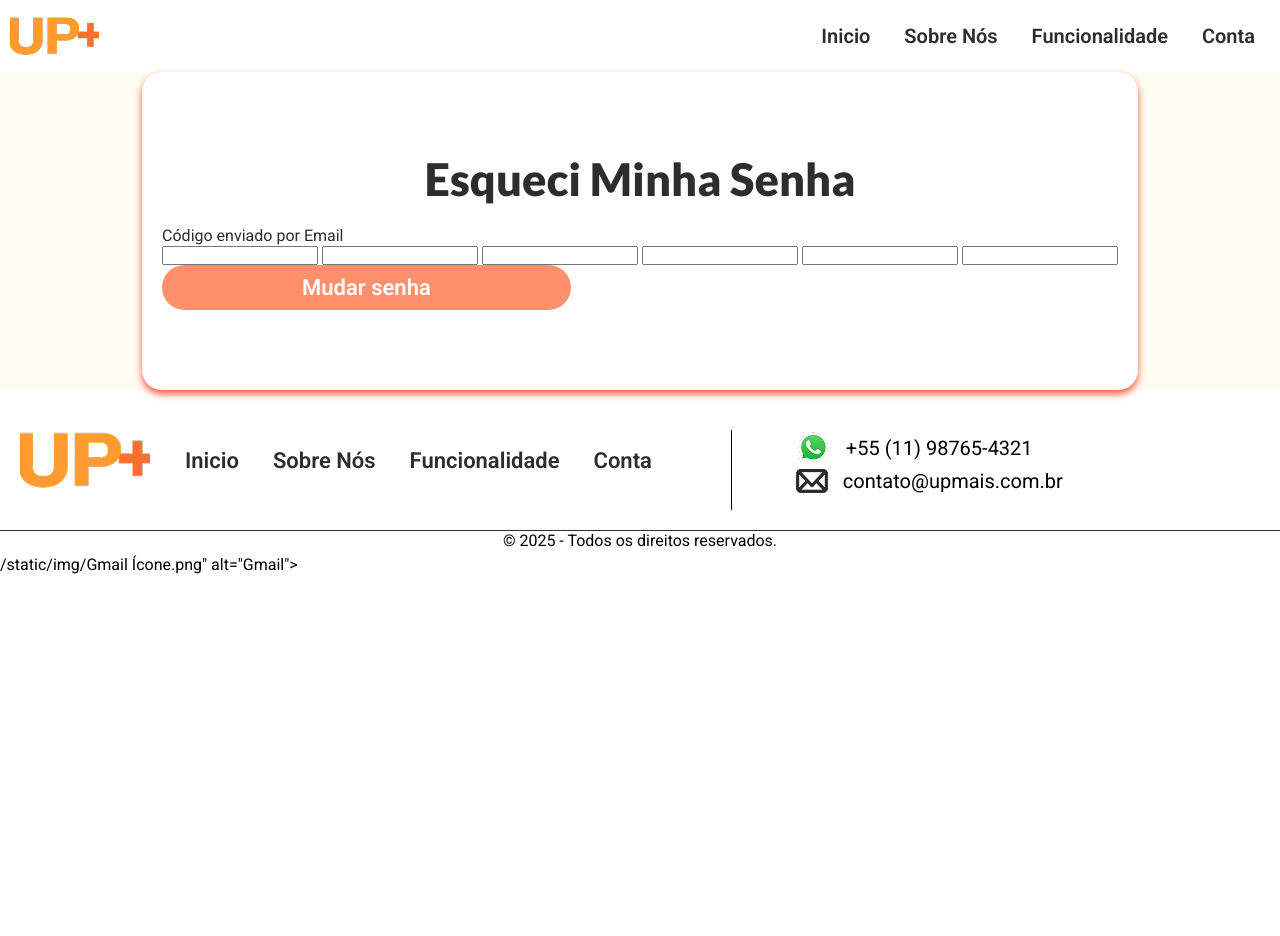
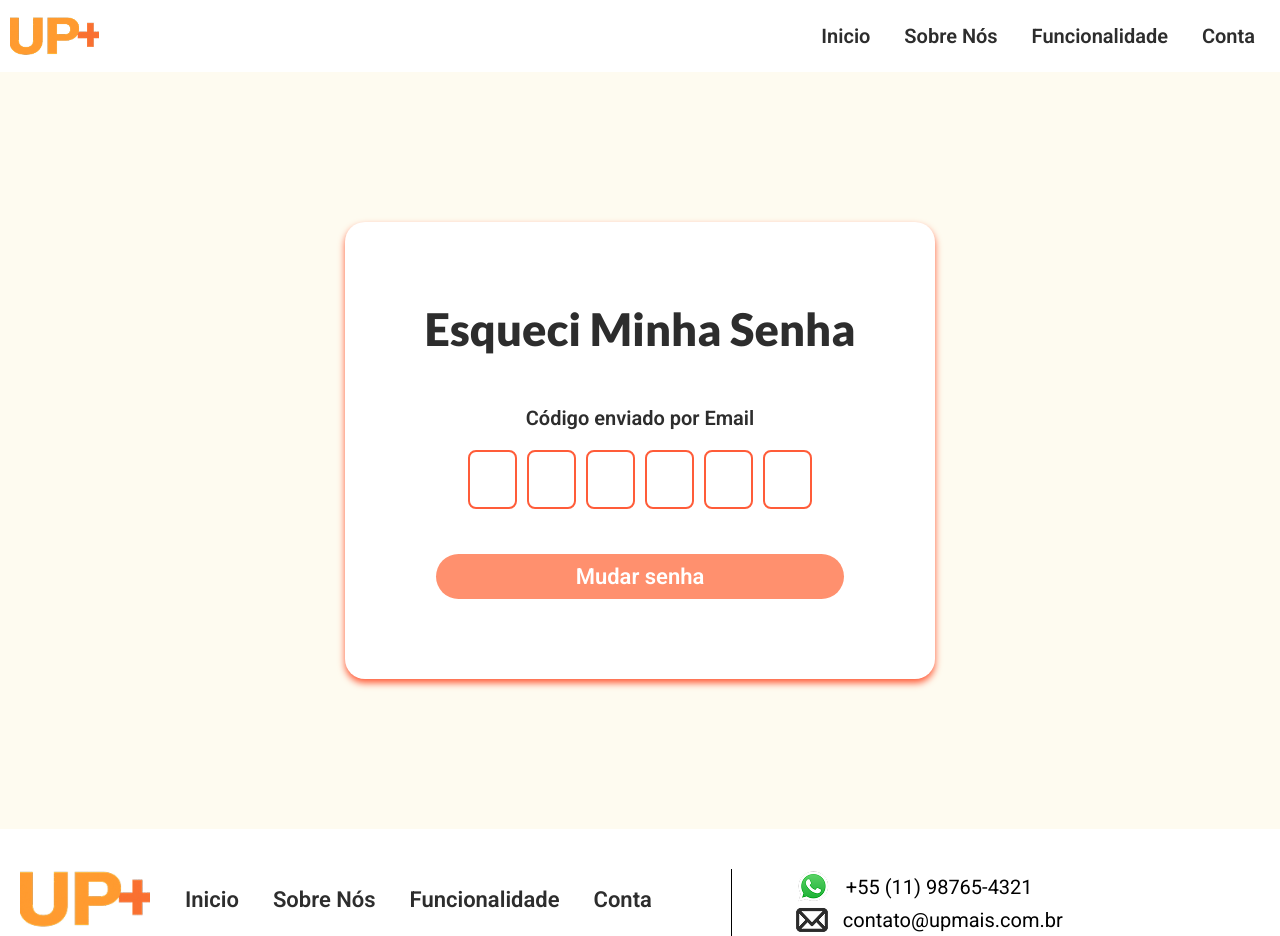
Before and after one commit to perobelliisa/UP, a Flask app: template templates/esqSenha.html in a window 1280 px wide. Shown: the top 936 px of the page. Before the commit the page ends 574 px from the top, so only its background shows below. Run offline with Flask 3, Linux system fonts and the light colour scheme; the template is opened without the code that fills it, so the values that code supplies are empty.

Commit message:
Update styles.css

```diff
--- a/static/css/styles.css
+++ b/static/css/styles.css
@@ -432,3 +432,74 @@ footer .contato p {
     text-align: center;
     padding-bottom: 5px;
 }
+
+.login {
+    width: 600px;
+    height: 450px;
+    margin: 50px auto;
+    button {
+        padding: 10px 200px;
+    }
+}
+
+.opcoes-login {
+    display: flex;
+    justify-content: space-between;
+    margin-top: 10px;
+    width: 425px;
+    margin-left: 90px;
+}
+
+.opcoes-login div {
+    width: 200px;
+    p {
+        font-size: 14px;
+        font-weight: var(--regular);
+        color: var(--claro-texto);
+    }
+}
+
+.opcoes-login a {
+    font-size: 14px;
+    font-weight: var(--semi-bold);
+    color: var(--claro-hover);
+}
+
+
+.codigo-verificacao {
+    margin-top: 150px;
+    margin-bottom: 150px;
+    text-align: center;
+    width: 550px;
+}
+
+.codigo-verificacao .descricao {
+    font-size: 20px;
+    font-weight: var(--semi-bold);
+    margin-bottom: 20px;
+    margin-top: 50px;
+}
+
+.codigo-inputs {
+    display: flex;
+    justify-content: center;
+    gap: 10px;
+    margin-bottom: 25px;
+}
+
+.codigo-inputs input {
+    width: 45px;
+    height: 55px;
+    text-align: center;
+    font-size: 22px;
+    font-weight: var(--bold);
+    border: 2px solid var(--claro-hover);
+    border-radius: 8px;
+    outline: none;
+    margin-bottom: 20px;
+}
+
+.codigo-inputs input:focus {
+    border-color: var(--claro-botoes);
+    box-shadow: 0 0 5px rgba(255, 144, 110, 0.6);
+}
```
